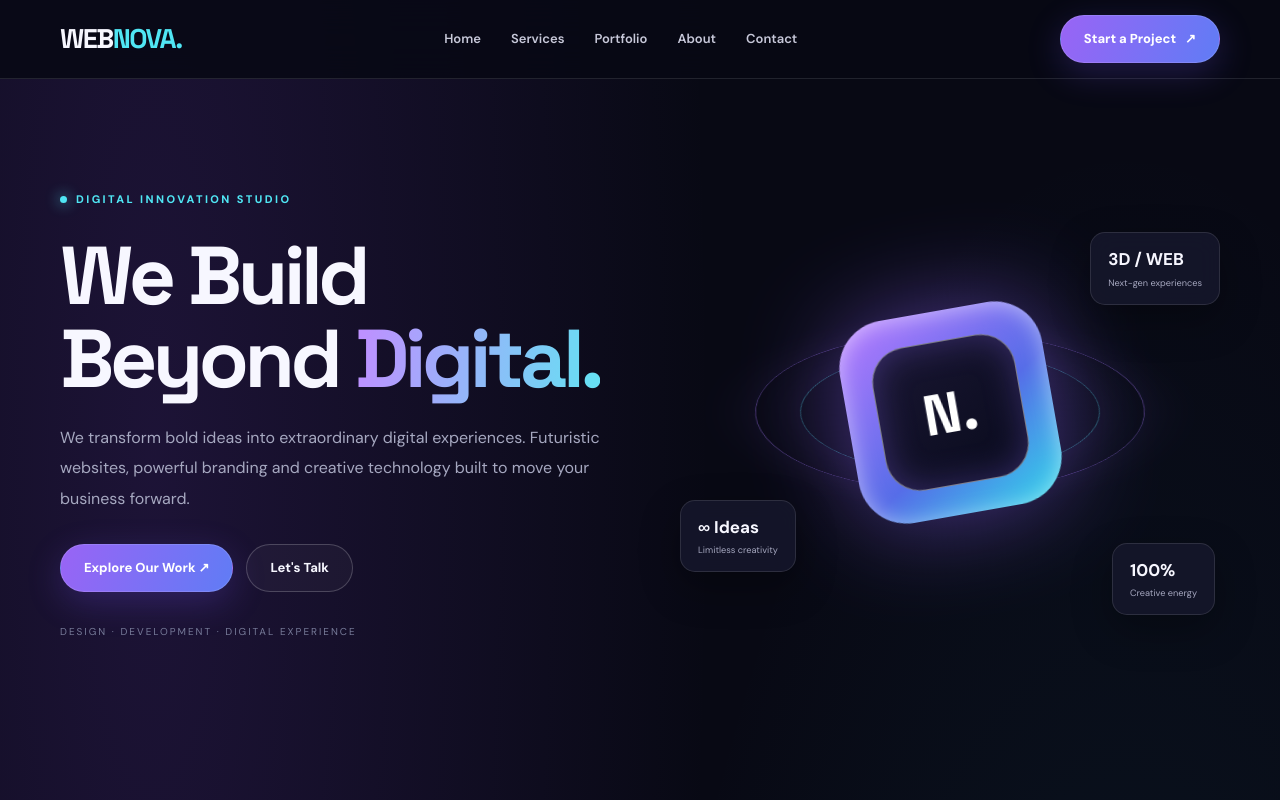
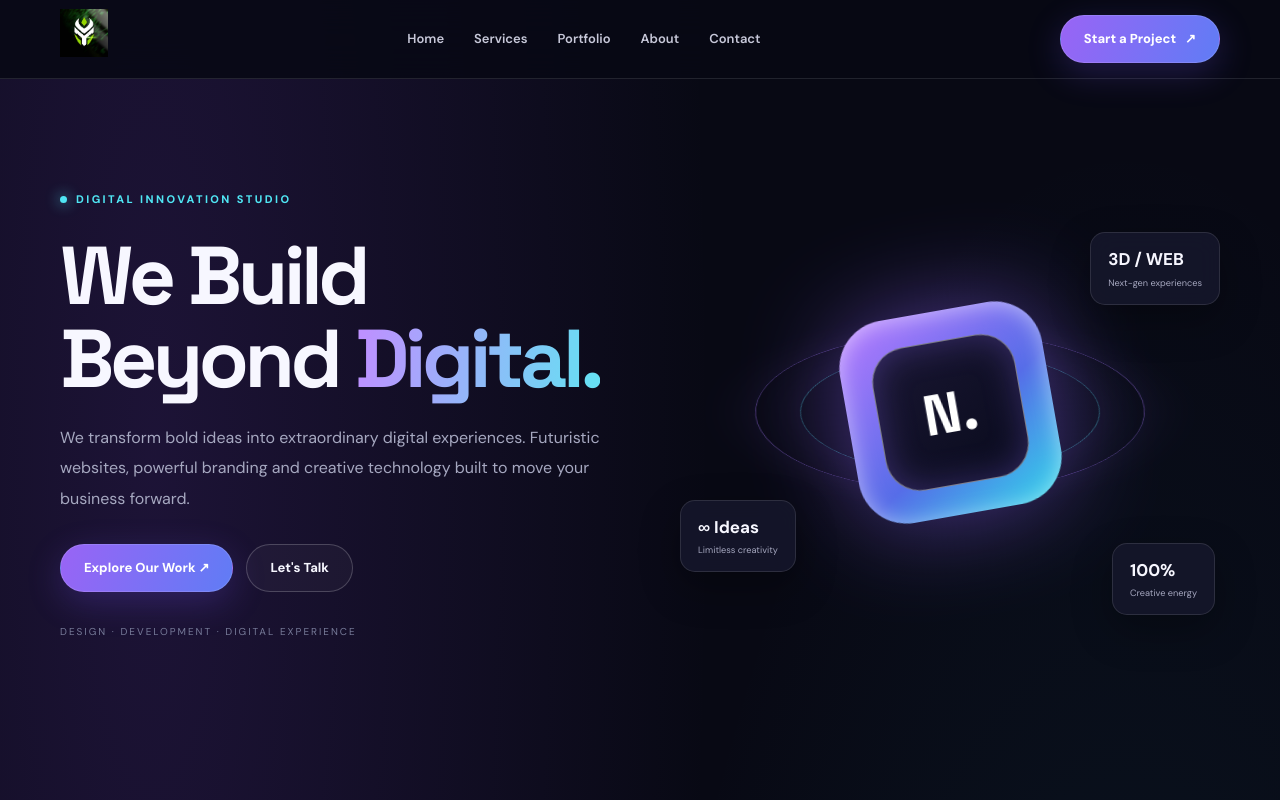
Before and after one commit to kidstimezone4-cmd/IGEL-CPs, a plain HTML site: page index.html in a window 1280 px wide. Shown: the top 800 px of the page. Drawn offline with Linux system fonts and the light colour scheme.

Commit message:
Add logo image to header in index.html

```diff
--- a/index.html
+++ b/index.html
@@ -279,7 +279,9 @@
 <body>
   <header class="site-header">
     <div class="container nav">
-      <a class="logo" href="#home" aria-label="WEBNOVA home">WEB<span>NOVA.</span></a>
+      <a class="logo" href="#home" aria-label="WEBNOVA home">
+  <img src="webnova-logo.jpg" alt="WEBNOVA" style="height:48px;width:48px;object-fit:contain;">
+</a>
       <nav class="nav-links" id="navLinks" aria-label="Main navigation">
         <a href="#home">Home</a>
         <a href="#services">Services</a>
```
